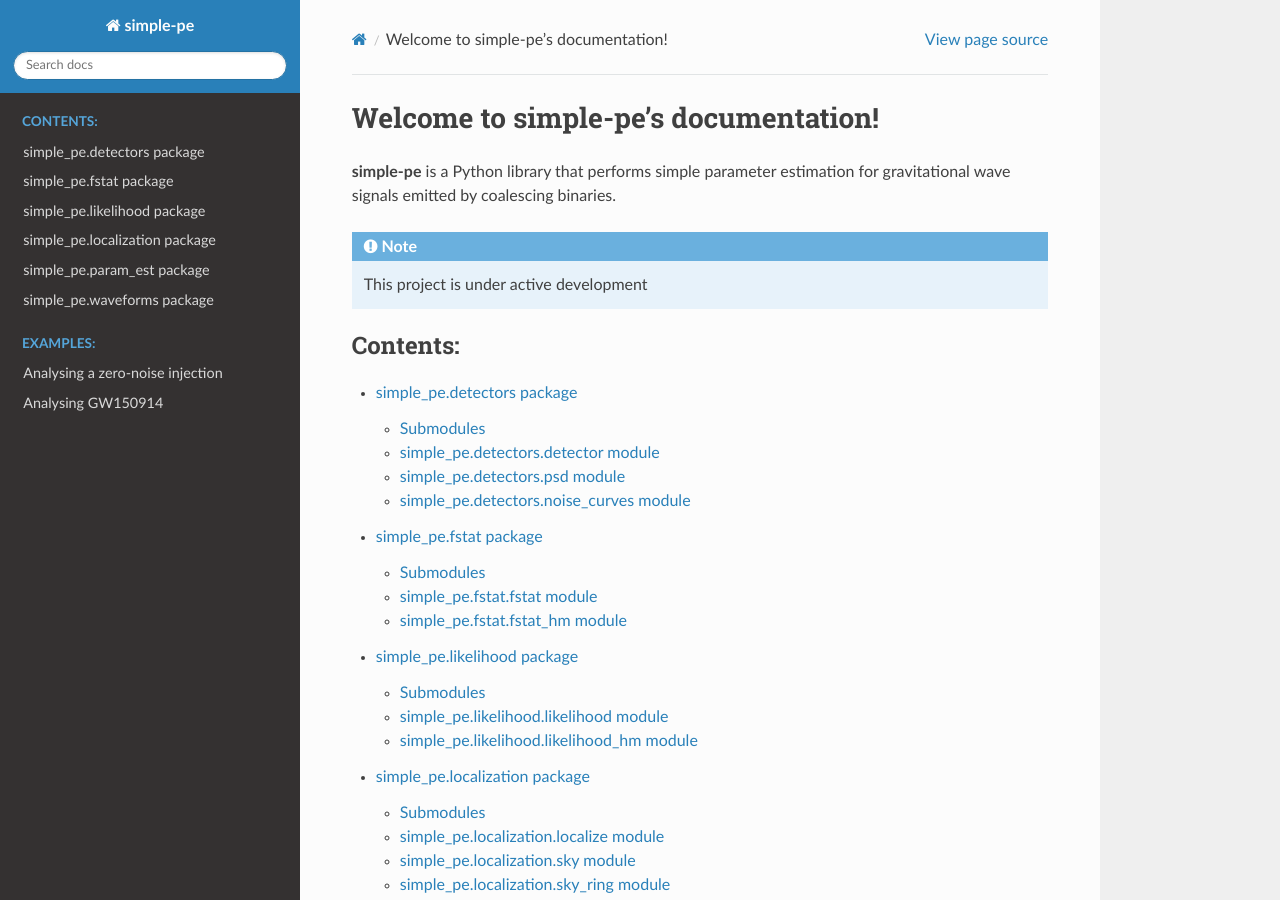
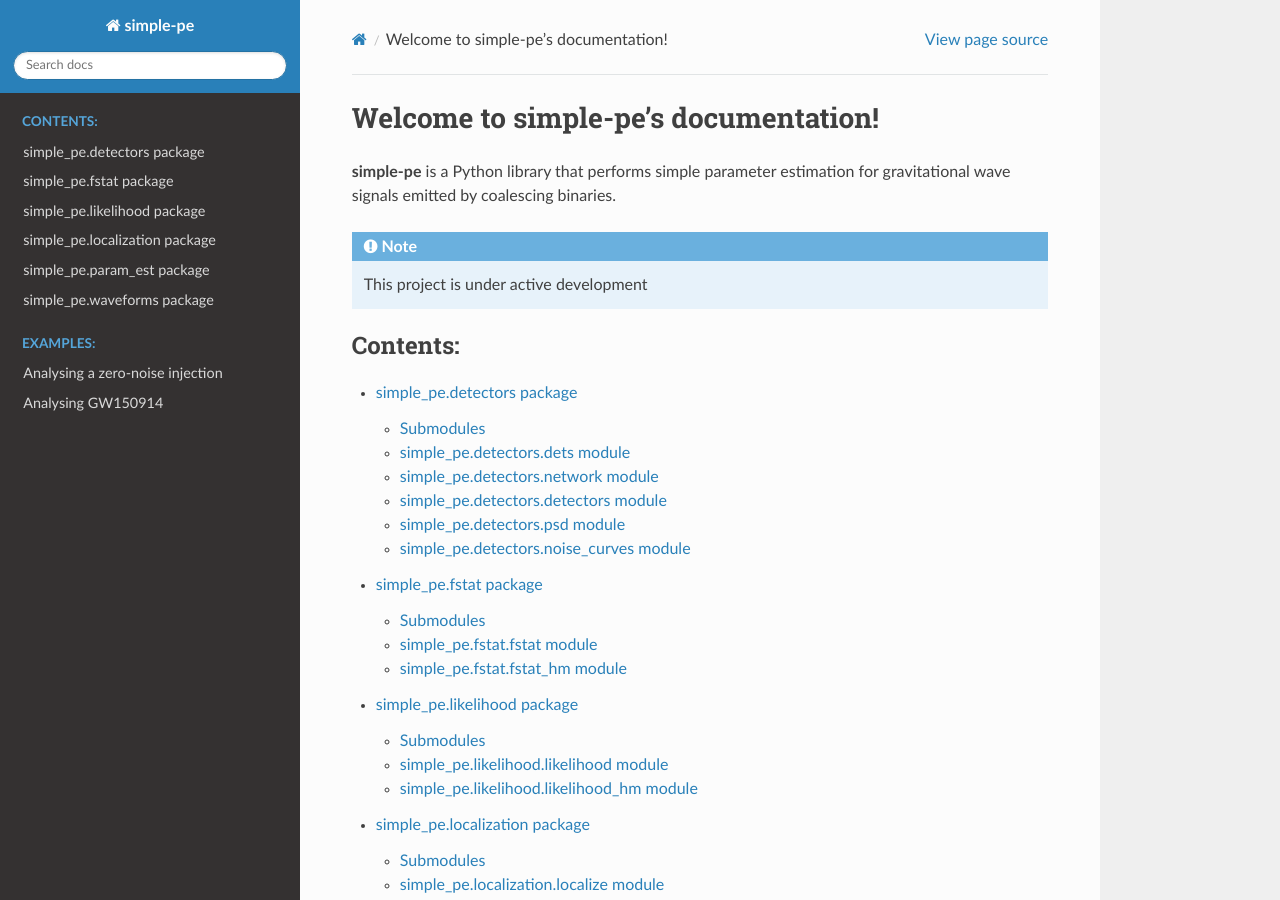
Before and after one commit to simplepe/simple-pe-xx, a Sphinx documentation site: the page built from docs/source/index.rst, in a window 1280 px wide and 900 px high. Built offline with Sphinx 7.4.7 and the Read the Docs theme 2.0.0, drawn with Linux system fonts in a browser that asks for light colours; pages that are not in the unit, such as notebooks, are missing from menus.

Commit message:
updating docs

```diff
--- a/docs/source/detectors.rst
+++ b/docs/source/detectors.rst
@@ -4,8 +4,24 @@ simple_pe.detectors package
 Submodules
 ----------
 
-simple_pe.detectors.detector module
+simple_pe.detectors.dets module
+-------------------------------
+
+.. automodule:: simple_pe.detectors.dets
+    :members:
+    :undoc-members:
+    :show-inheritance:
+
+
+simple_pe.detectors.network module
 -----------------------------------
+.. automodule:: simple_pe.detectors.network
+    :members:
+    :undoc-members:
+    :show-inheritance:
+
+simple_pe.detectors.detectors module
+------------------------------------
 
 .. automodule:: simple_pe.detectors.detectors
     :members:
```
Also changed, not shown: 2 other files.
